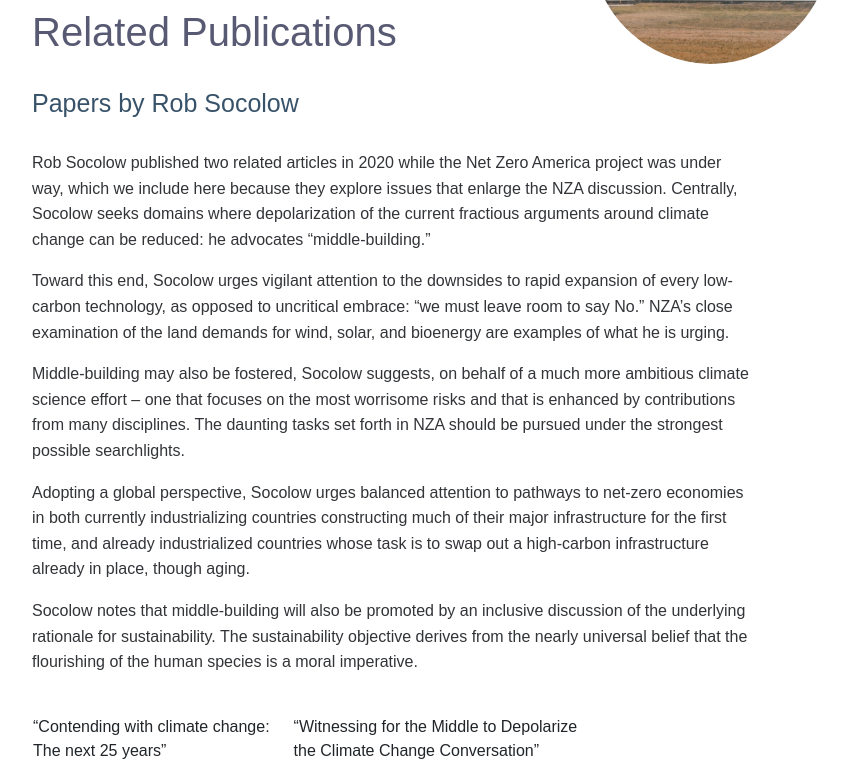
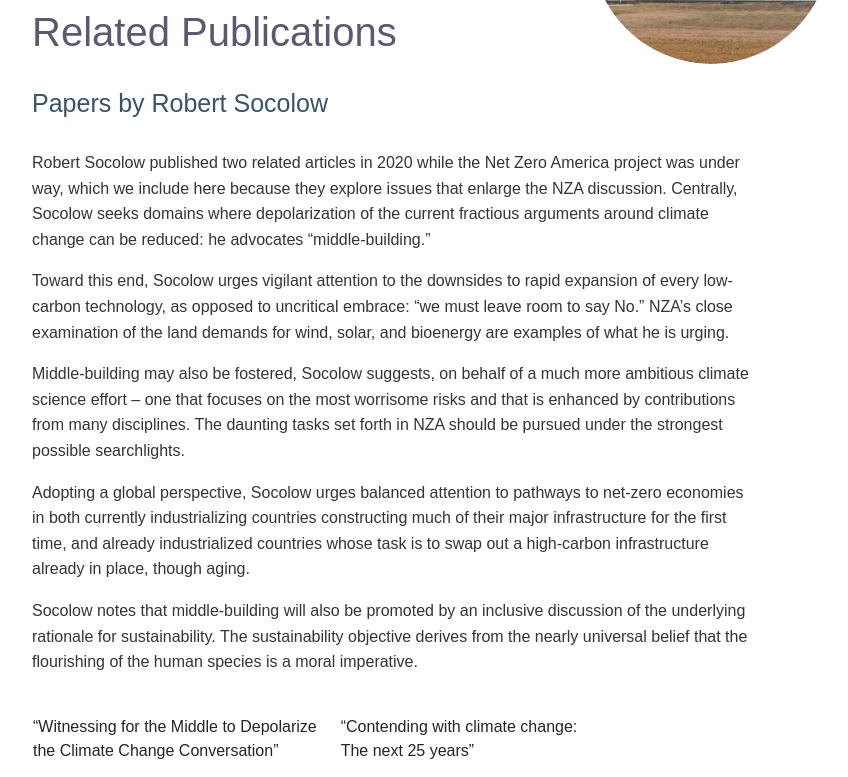
Before and after one commit to Hyperobjekt/nzap-site, a React app: page /publications in a window 1280 px wide. Shown: the part 320-1097 px from the top of the page, without its empty margins (123-971 px from the left). Built offline with nearby package versions, Linux system fonts and the light colour scheme; a web font is replaced by a local one; what redux-immutable-state-invariant would draw is missing.

Commit message:
Update Publications.js

```diff
--- a/src/components/static/Publications.js
+++ b/src/components/static/Publications.js
@@ -27,8 +27,8 @@ const PublicationsPage = () => (
             <div className="row page-content">
               <div className="col-12 col-lg-11">
                 <div className="d-block pr-3 pt-4 introduction">
-                  <h2>Papers by Rob Socolow</h2>
-                  <p className="pt-md-4">Rob Socolow published two related articles in 2020 while the Net Zero America project was under way, which we include here because they explore issues that enlarge the NZA discussion. Centrally, Socolow seeks domains where depolarization of the current fractious arguments around climate change can be reduced: he advocates “middle-building.”</p>
+                  <h2>Papers by Robert Socolow</h2>
+                  <p className="pt-md-4">Robert Socolow published two related articles in 2020 while the Net Zero America project was under way, which we include here because they explore issues that enlarge the NZA discussion. Centrally, Socolow seeks domains where depolarization of the current fractious arguments around climate change can be reduced: he advocates “middle-building.”</p>
                   <p>Toward this end, Socolow urges vigilant attention to the downsides to rapid expansion of every low-carbon technology, as opposed to uncritical embrace: “we must leave room to say No.” NZA’s close examination of the land demands for wind, solar, and bioenergy are examples of what he is urging.</p>
                   <p>Middle-building may also be fostered, Socolow suggests, on behalf of a much more ambitious climate science effort – one that focuses on the most worrisome risks and that is enhanced by contributions from many disciplines.  The daunting tasks set forth in NZA should be pursued under the strongest possible searchlights.</p>
                   <p>Adopting a global perspective, Socolow urges balanced attention to pathways to net-zero economies in both currently industrializing countries constructing much of their major infrastructure for the first time, and already industrialized countries whose task is to swap out a high-carbon infrastructure already in place, though aging.</p>
@@ -44,12 +44,12 @@ const PublicationsPage = () => (
 
     <div className="row pl-3">
       <div className="pt-4 pr-4">
+        <div className="d-block pb-3 tag">&#8220;Witnessing for the Middle to Depolarize <br />the Climate Change Conversation&#8221;</div>
+        <a target="blank" rel="noopener noreferrer" href={socolowDaedalusPdf} className="nzap-button pt-2 pb-2 pr-3 pl-3 nzap-radius"><span className="pr-2">Download the paper </span><Download className="" /></a>
+      </div>
+      <div className="pt-4 ">
         <div className="d-block pb-3 tag">&#8220;Contending with climate change: <br />The next 25 years&#8221;</div>
         <a target="blank" rel="noopener noreferrer" href={socolowBulletinPdf} className="nzap-button pt-2 pb-2 pr-3 pl-3 nzap-radius"><span className="pr-2">Download the paper </span><Download className="" /></a>
-      </div>
-      <div className="pt-4">
-        <div className="d-block pb-3 tag">&#8220;Witnessing for the Middle to Depolarize <br />the Climate Change Conversation&#8221;</div>
-        <a target="blank" rel="noopener noreferrer" href={socolowDaedalusPdf} className="nzap-button pt-2 pb-2 pr-3 pl-3 nzap-radius"><span className="pr-2">Download the paper </span><Download className="" /></a>
       </div>
     </div>
 
```
